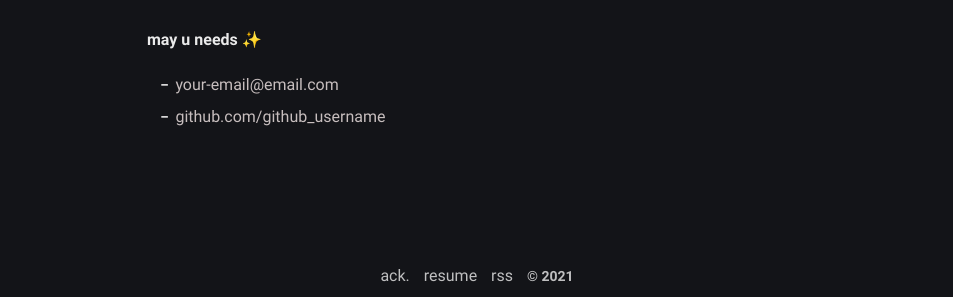
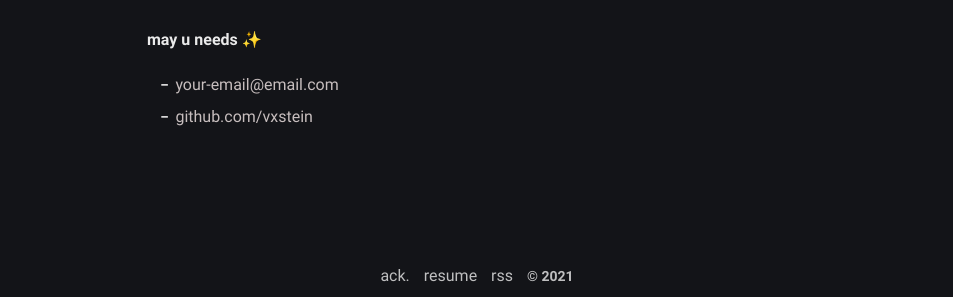
Before and after one commit to vxstein/vxstein.github.io, a Jekyll site: the page built from about.md, in a window 1280 px wide. Shown: the part 544-841 px from the top of the page, without its empty margins (163-1116 px from the left). Built offline with Jekyll 4.4.1, drawn with Linux system fonts in a browser that asks for light colours.

Commit message:
_config.yml: updated github in author

```diff
--- a/_config.yml
+++ b/_config.yml
@@ -16,7 +16,7 @@ author:
     href="https://github.com/piharpi/jekyll-klise" target="_blank"
     rel="noopener">@github</a>.
   username: username
-  github: github_username
+  github: vxstein
   twitter: twitter_username
   facebook: facebook_username
   email: your-email@email.com
```
